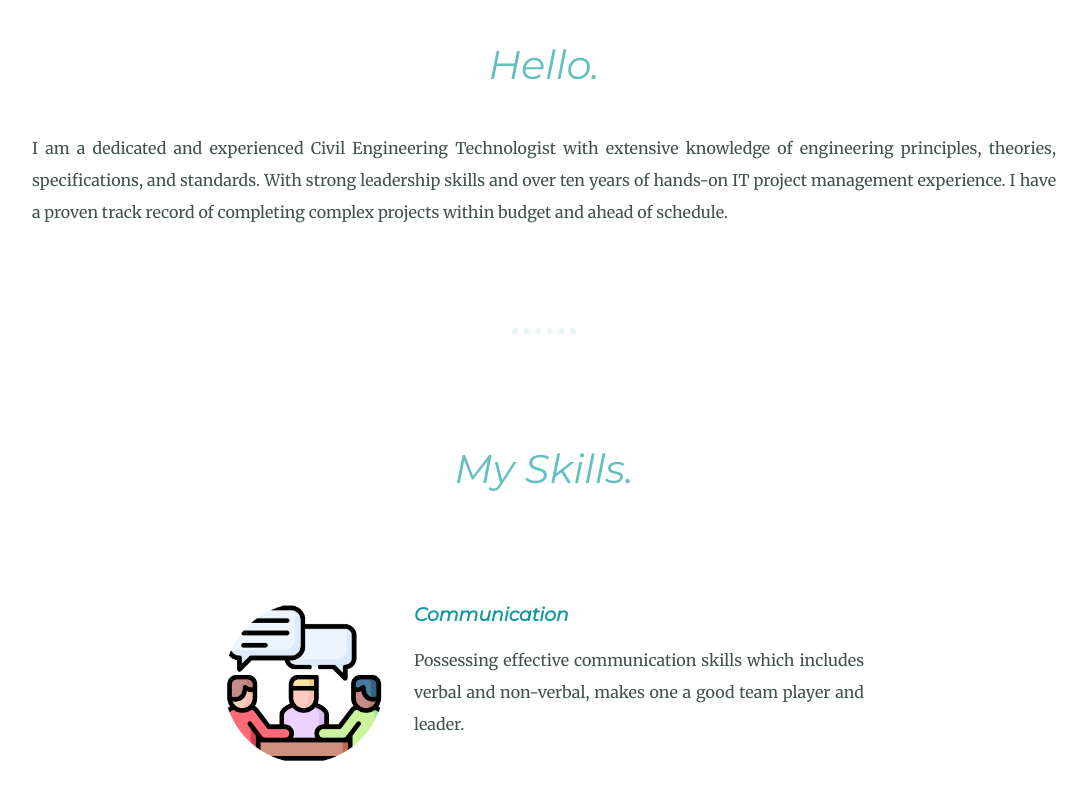
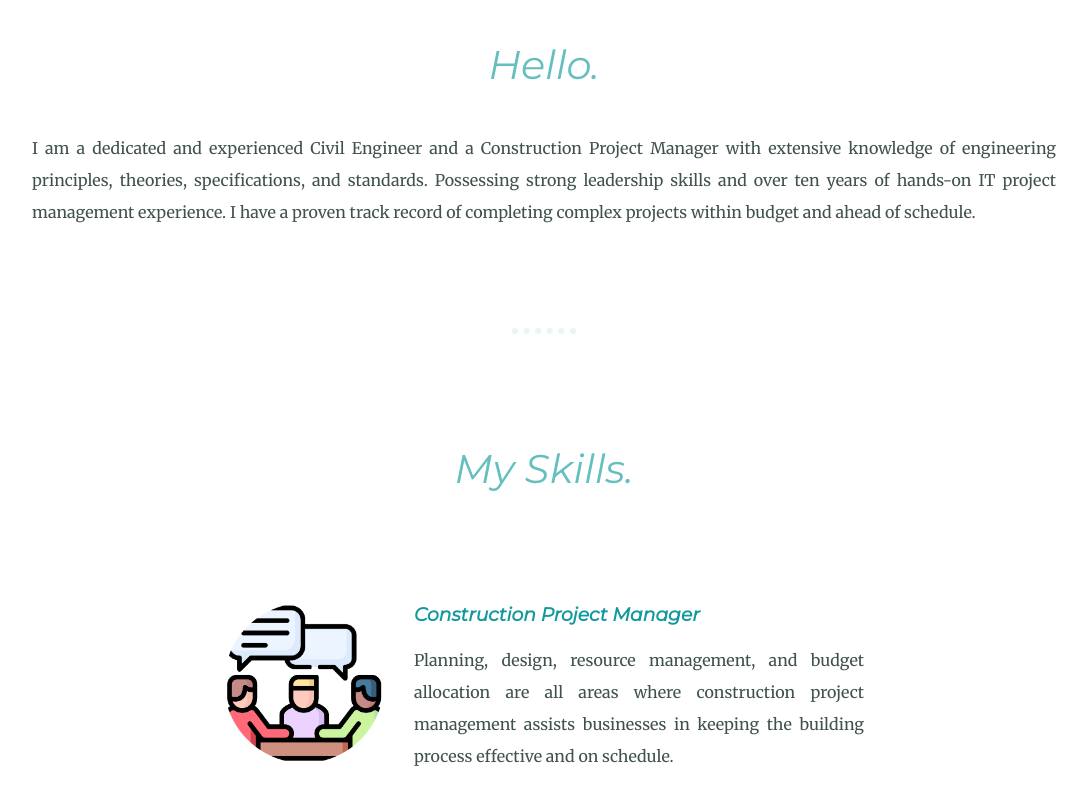
Before and after one commit to Eroje/mysite, a plain HTML site: page index.html in a window 1280 px wide. Shown: the part 860-1660 px from the top of the page, without its empty margins (96-1183 px from the left). Drawn offline with Linux system fonts and the light colour scheme.

Commit message:
Update index.html

```diff
--- a/index.html
+++ b/index.html
@@ -21,9 +21,9 @@
     <div class="profile">
       <img class="img" src="Images/giphy.gif" alt="Mojid's Profile Picture">
       <h2>Hello.</h2>
-      <p class="intro">I am a dedicated and experienced Civil Engineering Technologist with extensive
+      <p class="intro">I am a dedicated and experienced Civil Engineer and a Construction Project Manager with extensive
         knowledge of engineering principles, theories, specifications, and standards.
-        With strong leadership skills and over ten years of hands-on IT project management experience.
+        Possessing strong leadership skills and over ten years of hands-on IT project management experience.
         I have a proven track record of completing complex projects within budget and ahead of schedule.</p>
     </div>
     <hr>
@@ -31,8 +31,8 @@
       <h2>My Skills.</h2>
       <div class="skill-row">
         <img class="img-meeting" src="Images/conversation-modified.png" alt="Meeting icon">
-        <h3>Communication</h3>
-        <p class="communication-skill-desc">Possessing effective communication skills which includes verbal and non-verbal, makes one a good team player and leader.</p>
+        <h3>Construction Project Manager</h3>
+        <p class="construction-skill-desc">Planning, design, resource management, and budget allocation are all areas where construction project management assists businesses in keeping the building process effective and on schedule.</p>
       </div>
       <div class="skill-row">
         <img class="img-programing" src="Images/programing-modified.png" alt="programing icon">
```
